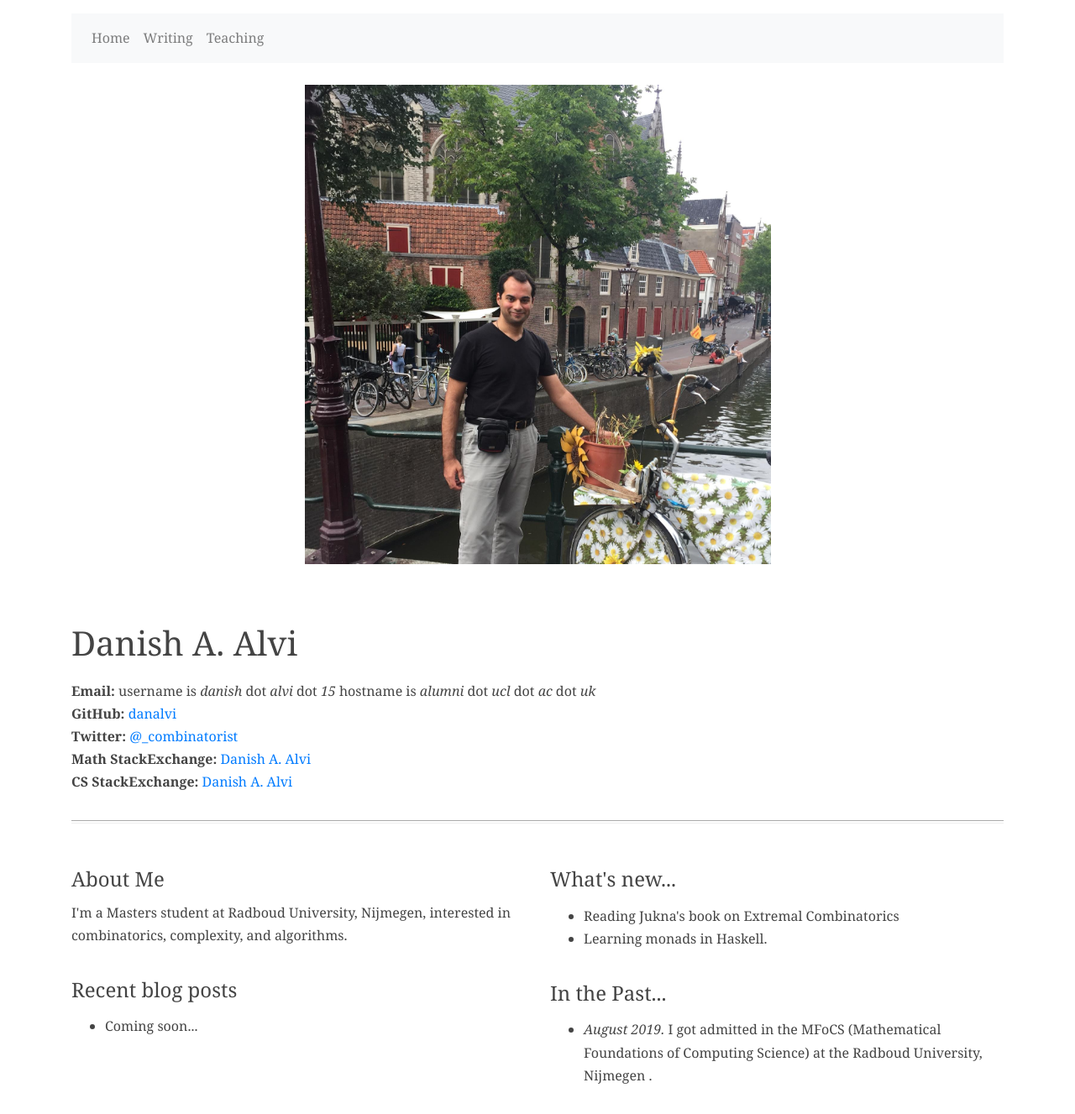
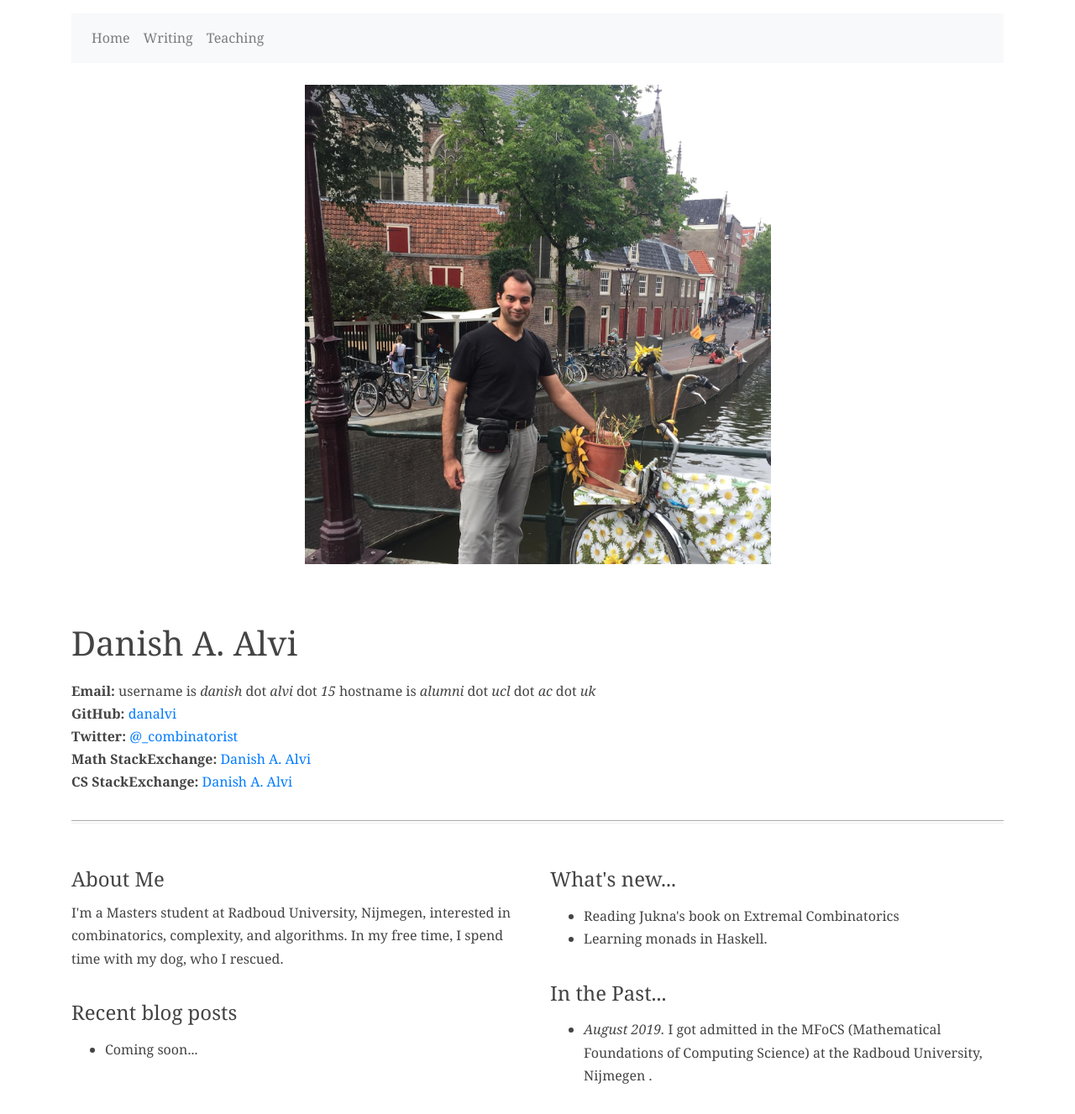
Before and after one commit to danalvi/danalvi.github.io, a Jekyll site: the page built from index.html, in a window 1280 px wide. Shown: the whole page at 84% size. Built offline with Jekyll 4.4.1, drawn with Linux system fonts in a browser that asks for light colours.

Commit message:
Update index.html

```diff
--- a/index.html
+++ b/index.html
@@ -32,7 +32,7 @@ org_logo: 'https://danalvi.github.io/src/images/amsterdam.jpg'
     <div class="col-sm-6">
       <h4>About Me</h4>
       <p>
-        I'm a Masters student at Radboud University, Nijmegen, interested in combinatorics, complexity, and algorithms.
+        I'm a Masters student at Radboud University, Nijmegen, interested in combinatorics, complexity, and algorithms. In my free time, I spend time with my dog, who I rescued.
       </p>
       <h4>Recent blog posts</h4>
       <p>
```
